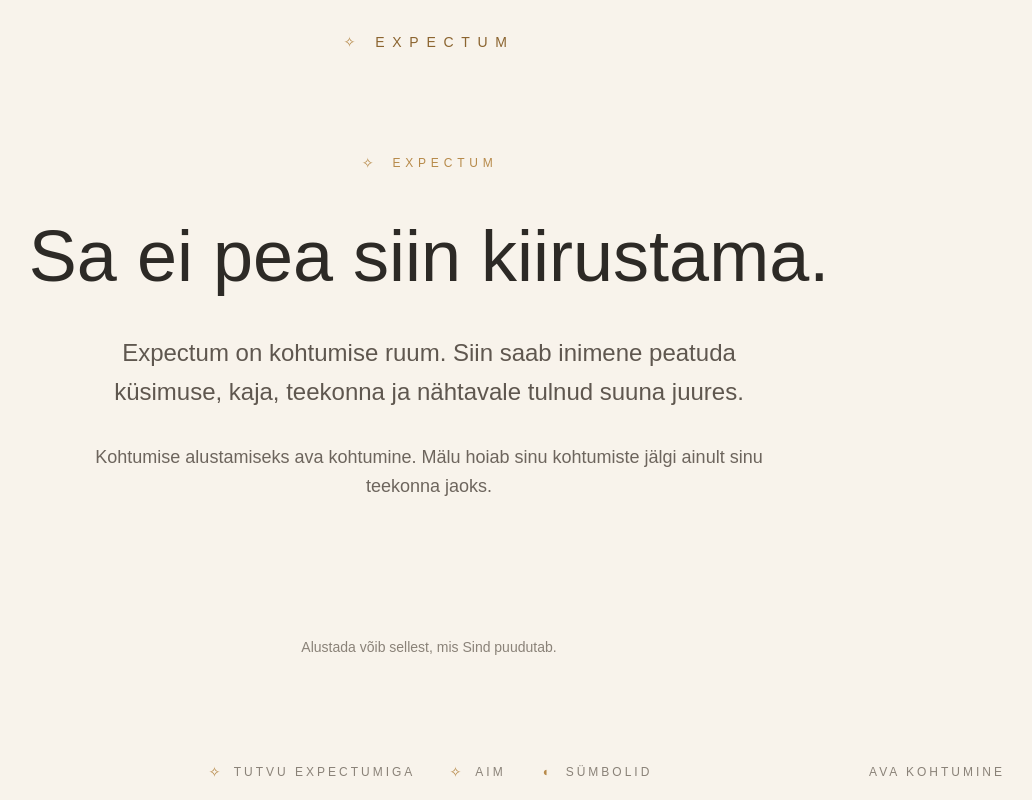
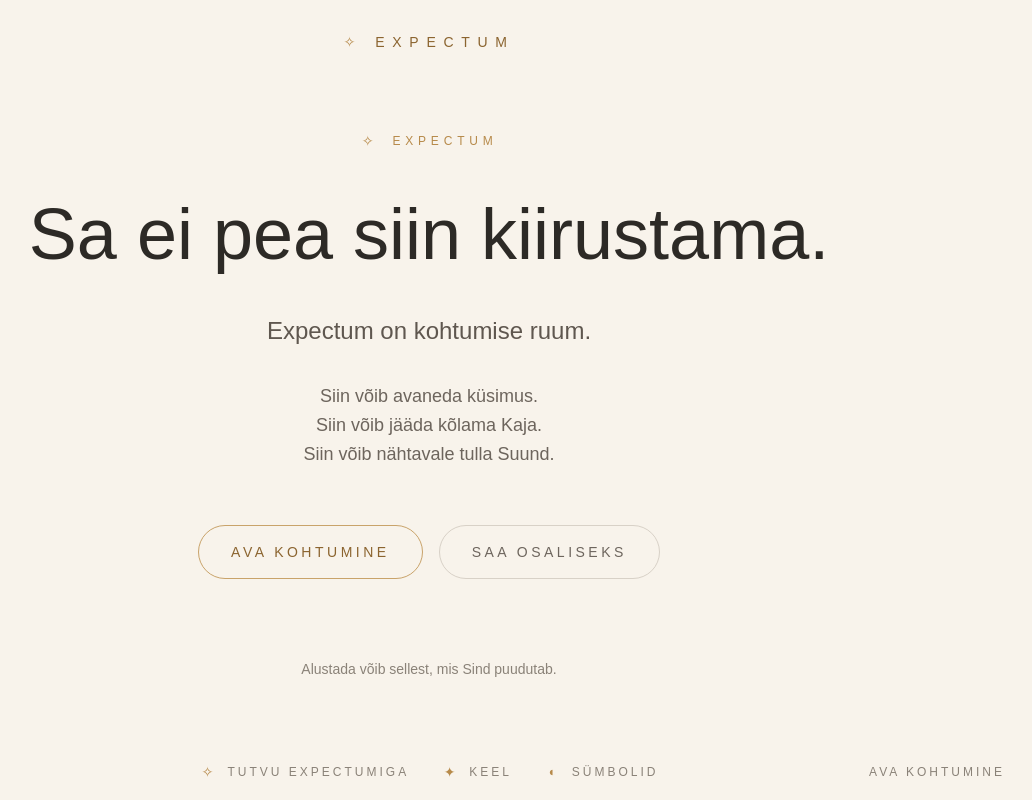
Before and after one commit to laurentconsulting/expectum, a Next.js app: page / in a window 1280 px wide. Shown: the whole page, without its empty margins (211-1243 px from the left). Built offline with nearby package versions, Linux system fonts and the light colour scheme; no server answers.

Commit message:
Remove quotes from reflection loading text

```diff
--- a/app/page.tsx
+++ b/app/page.tsx
@@ -11,9 +11,9 @@ export default function Home() {
           symbol: "aim",
         },
         {
-          href: "/aim",
-          label: "Aim",
-          symbol: "aim",
+          href: "/expectum-language",
+          label: "Keel",
+          symbol: "theme",
         },
         {
           href: "/symbols",
@@ -34,13 +34,31 @@ export default function Home() {
 
         <p className="mx-auto mb-8 max-w-2xl text-lg leading-relaxed text-[#5f574f] md:text-2xl">
           Expectum on kohtumise ruum.
-          Siin saab inimene peatuda küsimuse, kaja, teekonna ja nähtavale tulnud suuna juures.
         </p>
 
         <p className="mx-auto mb-14 max-w-2xl text-base leading-relaxed text-[#6d655d] md:text-lg">
-          Kohtumise alustamiseks ava kohtumine.
-          Mälu hoiab sinu kohtumiste jälgi ainult sinu teekonna jaoks.
+          Siin võib avaneda küsimus.
+          <br />
+          Siin võib jääda kõlama Kaja.
+          <br />
+          Siin võib nähtavale tulla Suund.
         </p>
+
+        <div className="flex flex-col flex-wrap justify-center gap-4 md:flex-row">
+          <a
+            href="/enter"
+            className="rounded-full border border-[#c9a36a] px-8 py-4 text-center text-sm uppercase tracking-[0.25em] text-[#8b642f] transition hover:bg-[#efe2ce]"
+          >
+            Ava kohtumine
+          </a>
+
+          <a
+            href="/enter?mode=create"
+            className="rounded-full border border-[#d8d1c7] px-8 py-4 text-center text-sm uppercase tracking-[0.25em] text-[#6d655d] transition hover:bg-[#f1ebe3]"
+          >
+            Saa osaliseks
+          </a>
+        </div>
 
         <p className="mt-20 text-sm text-[#8a8278]">
           Alustada võib sellest, mis Sind puudutab.
--- a/app/reflection/page.tsx
+++ b/app/reflection/page.tsx
@@ -16,7 +16,7 @@ import type {
 } from "@/lib/expectumTypes";
 
 export default function Reflection() {
-  const [question, setQuestion] = useState("");
+  const [question, setQuestion] = useState("Aim");
   const [thread, setThread] = useState<ThreadMessage[]>([]);
   const [count, setCount] = useState(0);
   const [loading, setLoading] = useState(false);
@@ -424,7 +424,7 @@ export default function Reflection() {
 
             {loading && (
               <p className="text-lg leading-relaxed text-[#4f4942]">
-                "Kohtumine avaneb..."
+                Kohtumine avaneb...
               </p>
             )}
 
--- a/components/AuthStatus.tsx
+++ b/components/AuthStatus.tsx
@@ -36,10 +36,13 @@ export default function AuthStatus({ onUserChange }: AuthStatusProps) {
   }, [onUserChange]);
 
 async function signOut() {
+  setUser(null);
+  onUserChange?.(null);
+
   await supabase.auth.signOut();
-  window.location.href = "/return";
+
+  window.location.replace("/return");
 }
-
 if (!user) {
   return (
     <a
--- a/components/ExpectumHeader.tsx
+++ b/components/ExpectumHeader.tsx
@@ -60,7 +60,18 @@ export default function ExpectumHeader() {
         ? "text-[#8b642f]"
         : "text-[#8a8278] hover:text-[#8b642f]"
     }`;
+  const publicPaths = [
+    "/",
+    "/expectum",
+    "/expectum-language",
+    "/symbols",
+    "/aim",
+    "/human-and-ai",
+    "/enter",
+    "/return",
+  ];
 
+  const isPublicPath = publicPaths.includes(pathname);
   return (
     <header className="w-full pt-8 pb-4">
       <div className="mx-auto flex max-w-5xl flex-col items-center">
@@ -72,7 +83,7 @@ export default function ExpectumHeader() {
           <span>Expectum</span>
         </a>
 
-        {user && (
+        {user && !isPublicPath && (
           <nav className="mt-7 flex flex-wrap items-center justify-center gap-x-8 gap-y-3 text-xs uppercase tracking-[0.28em]">
             <a href="/attunement" className={linkClass("/attunement")}>
               <ExpectumSymbol name="meeting" size="header" />
```
